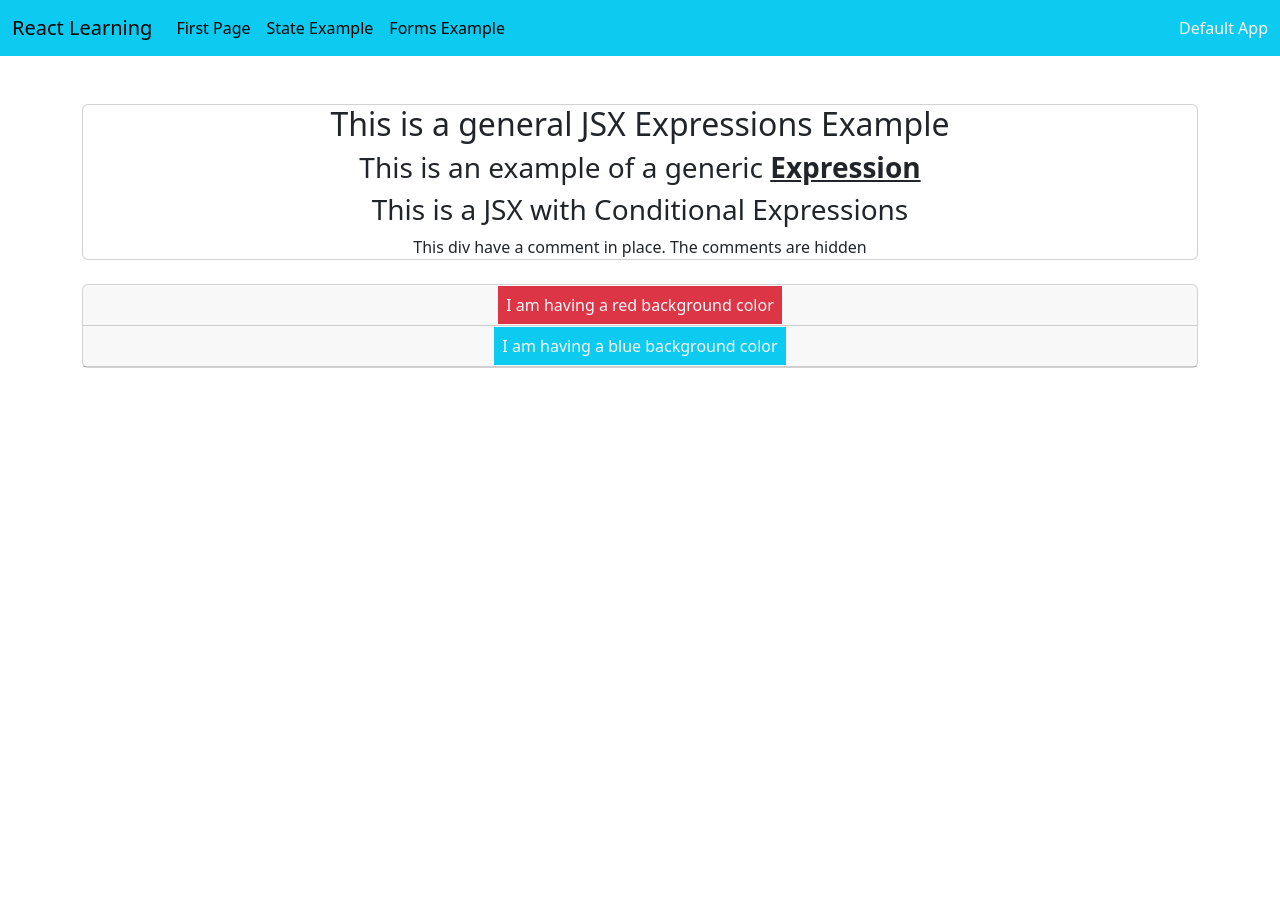
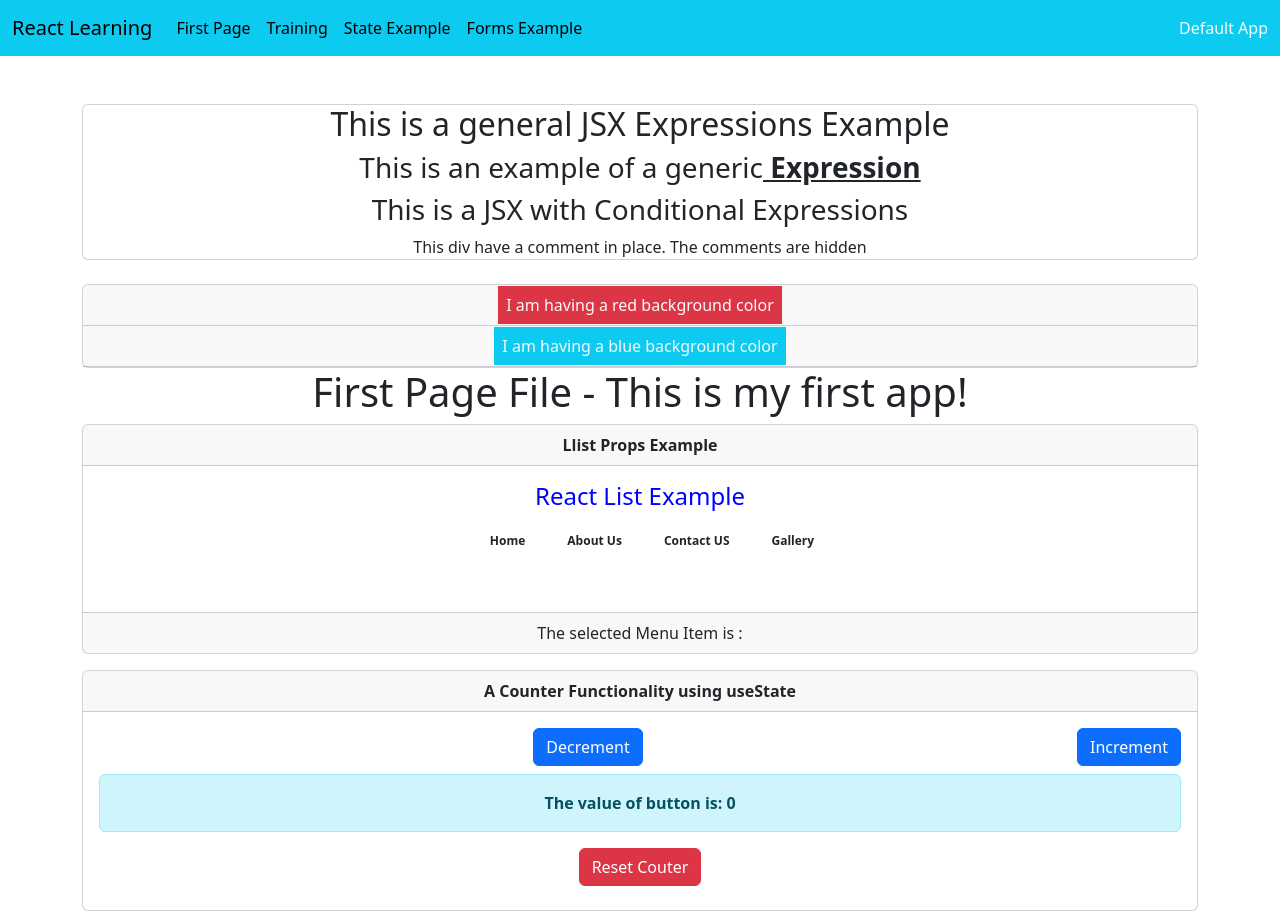
Before and after one commit to DexterAntonyNoronha/firstapp, a React (Create React App) app: page / in a window 1280 px wide. Before the commit the page ends 800 px from the top, so only its background shows below. Built offline with nearby package versions, Linux system fonts and the light colour scheme.

Commit message:
Day Five Session Code Committed

```diff
--- a/src/App.js
+++ b/src/App.js
@@ -1,4 +1,5 @@
 import "./App.css";
+import { FirstPage } from "./ReactFirstPage";
 
 function App() {
     const expression = " Expression";
@@ -6,21 +7,20 @@ function App() {
     let i = 1;
 
     const blueBackground = "bg-info p-2";
-  const redBackground = "bg-danger p-2"
+    const redBackground = "bg-danger p-2";
 
     return (
-    <div className="App">
-      <div class="card mb-4">
+        <div className='App'>
+            <div class='card mb-4'>
                 {/* A general JSX */}
                 <h2>This is a general JSX Expressions Example</h2>
 
                 {/** A JSX with expressions syntax */}
                 <h3>
-          {" "}
-          This is an example of a generic{" "}
+                    This is an example of a generic
                     <b>
                         <u>{expression}</u>
-          </b>{" "}
+                    </b>
                 </h3>
 
                 {/** A JSX with conditional expressions */}
@@ -28,17 +28,25 @@ function App() {
 
                 {/** A JSX with Comments */}
                 <span>
-          {/* This is a sample comment */} This div have a comment in place. The
-          comments are hidden
+                    {/* This is a sample comment */} This div have a comment in
+                    place. The comments are hidden
                 </span>
             </div>
 
-      <div className="card">
-        <div className="card-header text-light"><span className={redBackground}>I am having a red background color </span></div>
-        <div class="card-header text-light"><span className={blueBackground}>I am having a blue background color </span></div>
+            <div className='card'>
+                <div className='card-header text-light'>
+                    <span className={redBackground}>
+                        I am having a red background color{" "}
+                    </span>
+                </div>
+                <div class='card-header text-light'>
+                    <span className={blueBackground}>
+                        I am having a blue background color{" "}
+                    </span>
+                </div>
             </div>
 
-
+            <FirstPage></FirstPage>
         </div>
     );
 }
--- a/src/Navigations.jsx
+++ b/src/Navigations.jsx
@@ -6,6 +6,9 @@ export function Navigate() {
                     <a href="/" className="navbar-brand">React Learning</a>
                     <div className="navbar-nav">
                         <a href="/first" className="nav-link active">First Page</a>
+                    </div>
+                    <div className="navbar-nav">
+                        <a href="/training" className="nav-link active">Training</a>
                     </div>
                     <div className="navbar-nav">
                         <a href="/state" className="nav-link active">State Example</a>
--- a/src/ReactFirstPage.jsx
+++ b/src/ReactFirstPage.jsx
@@ -5,7 +5,7 @@ export function FirstPage() {
     let title = "This is my first app!"; // Attributes
 
     const items = ['Home', 'About Us', 'Contact US', 'Gallery'];
-    const numbers = [1,2,3,4,5];
+    const numbers = [1, 2, 3, 4, 5];
 
     const fromChild = () => {
         console.log("This is called from Child");
--- a/src/ReactFormsExample.jsx
+++ b/src/ReactFormsExample.jsx
@@ -2,7 +2,7 @@ import React, { useState } from "react";
 
 export function ReactFormsExample() {
 
-    const [name, setName] = useState("");
+    const [userName, setName] = useState("");
     const [email, setEmail] = useState("");
     const [account, setAccount] = useState("");
     const [showNext, setShowNext] = useState(false);
@@ -12,14 +12,14 @@ export function ReactFormsExample() {
             <h4> React Forms Example </h4>
             <form className="input-group " autoComplete="off">
                 <label className="input-group-text"> Employee Name </label>
-                <input className="form-control" type="text" autoComplete="off" value={name} onChange={(evt) => setName(evt.target.value)} name="name" />
+                <input className="form-control" type="text" autoComplete="off" value={userName} onChange={(evt) => setName(evt.target.value)} name="userName" />
                 <label className="input-group-text"> Employee Email </label>
                 <input className="form-control" type="text" value={email} onChange={(evt) => setEmail(evt.target.value)} name="email" />
                 <label className="input-group-text"> Employee Account </label>
                 <input className="form-control" type="text" value={account} onChange={(evt) => setAccount(evt.target.value)} name="account" />
             </form>
             <div className="alert input-group mt-3">
-                {name && <div className="alert alert-info input-group-text">Entered Name is : <span className="fw-bold ">{name}</span></div>}
+                {userName && <div className="alert alert-info input-group-text">Entered Name is : <span className="fw-bold ">{userName}</span></div>}
                 {email && <div className="alert alert-warning input-group-text">Entered Email is : <span className="fw-bold">{email}</span></div>}
                 {account && <div className="alert alert-primary input-group-text">Entered Account is : <span className="fw-bold ">{account}</span></div>}
             </div>
@@ -78,6 +78,7 @@ export function ReactFormsMultipleExample() {
                 <button className="btn btn-info">Submit </button>
                 {/* <div className="btn btn-secondary" onClick={setResetState}>Clear</div> */}
             </form>
+            <div><span>{details.value} {details.value} {details.value}</span> </div>
             {isSubmitted &&
                 <>
                     <h6>Name : {details.name}</h6>
--- a/src/ReactStateBasic.js
+++ b/src/ReactStateBasic.js
@@ -1,4 +1,4 @@
-import React, { useState } from 'react';
+import React, { useState } from "react";
 
 export function ReactStateBasic() {
     const [click, setClick] = useState([]);
@@ -8,24 +8,26 @@ export function ReactStateBasic() {
             ...click,
             {
                 id: click.length,
-                value: Math.floor(Math.random() * 100)
-            }
+                value: Math.floor(Math.random() * 100),
+            },
         ]);
     };
 
     return (
         <div>
+            <button onClick={addNumber}>Click me</button>
             <ul>
-                {click.map(item => (
-                    <div class="input-group">
-                        <label className="input-group-text">{item.id}</label>
-                        <input className="form-control" type="text" key={item.id} value={item.value}></input>
+                {click.map((item) => (
+                    <div key={item.id} class='input-group'>
+                        <label className='input-group-text'>{item.id}</label>
+                        <input
+                            className='form-control'
+                            type='text'
+                            value={item.value}
+                        ></input>
                     </div>
                 ))}
             </ul>
-            <button onClick={addNumber}>
-                Click me
-            </button>
         </div>
     );
 }
--- a/src/ReactStateExample.js
+++ b/src/ReactStateExample.js
@@ -1,40 +1,64 @@
 import { useState } from "react";
 
 export function ReactStateExample() {
-
     const [value, setValue] = useState(0);
     const [message, setMessage] = useState("");
 
     const handleIncrement = () => {
         setMessage("");
-        value >= 10 ? setMessage("Counter value cannot be greater than 10") : setMessage("");
+        value >= 10
+            ? setMessage("Counter value cannot be greater than 10")
+            : setMessage("");
         setValue(value >= 10 ? value : value + 1);
-    }
+    };
 
     const handleDecrement = () => {
         setMessage("");
-        value <= 0 ? setMessage("Counter value cannot be less than 0") : setMessage("");
+        value <= 0
+            ? setMessage("Counter value cannot be less than 0")
+            : setMessage("");
         setValue(value <= 0 ? value : value - 1);
-
-    }
+    };
 
     const resetCounter = () => {
         setMessage("");
         setValue(0);
-
-    }
+    };
 
     return (
-        <div className="card">
-            <div className="card-header text-center fw-bold ">A Counter Functionality using useState</div>
-            <div className="card-body">
-                <div className="">
-                    <div className="btn btn-primary mb-2" onClick={handleDecrement}>Decrement</div>
-                    <div className="btn btn-primary mb-2 float-end" onClick={handleIncrement}>Increment</div>
+        <div className='card'>
+            <div className='card-header text-center fw-bold '>
+                A Counter Functionality using useState
+            </div>
+            <div className='card-body'>
+                <div className=''>
+                    <div
+                        className='btn btn-primary mb-2'
+                        onClick={handleDecrement}
+                    >
+                        Decrement
+                    </div>
+                    <div
+                        className='btn btn-primary mb-2 float-end'
+                        onClick={handleIncrement}
+                    >
+                        Increment
+                    </div>
                 </div>
-                <div className="alert alert-info text-center fw-bold"> The value of button is: {value}</div>
-                <div className="text-center"><div className="btn btn-danger mb-2 " onClick={resetCounter}>Reset Couter</div></div>
-                {(message) && <div className="alert alert-danger">{message}</div>}
+                <div className='alert alert-info text-center fw-bold'>
+                    {" "}
+                    The value of button is: {value}
+                </div>
+                <div className='text-center'>
+                    <div
+                        className='btn btn-danger mb-2 '
+                        onClick={resetCounter}
+                    >
+                        Reset Couter
+                    </div>
+                </div>
+                {/* {(message) && <div className="alert alert-danger">{message}</div>} */}
+                {message && <div className='alert alert-danger'>{message}</div>}
             </div>
         </div>
     );
```
Also changed, not shown: src/index.js (+9 -5 lines). Lines whose indentation alone changed are shown as unchanged.
